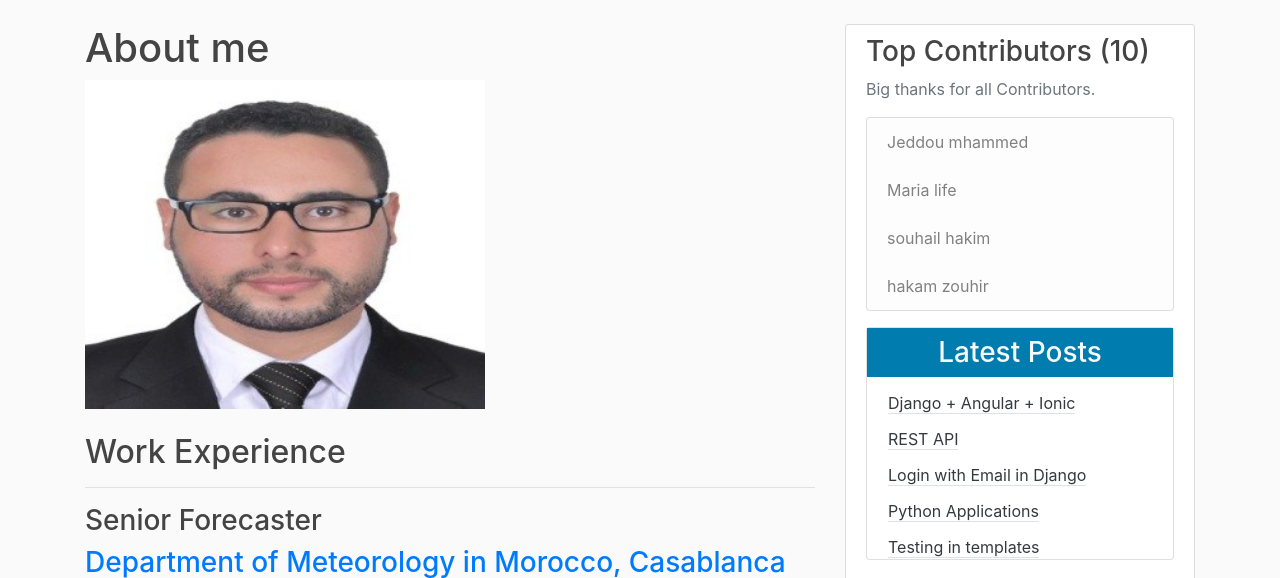
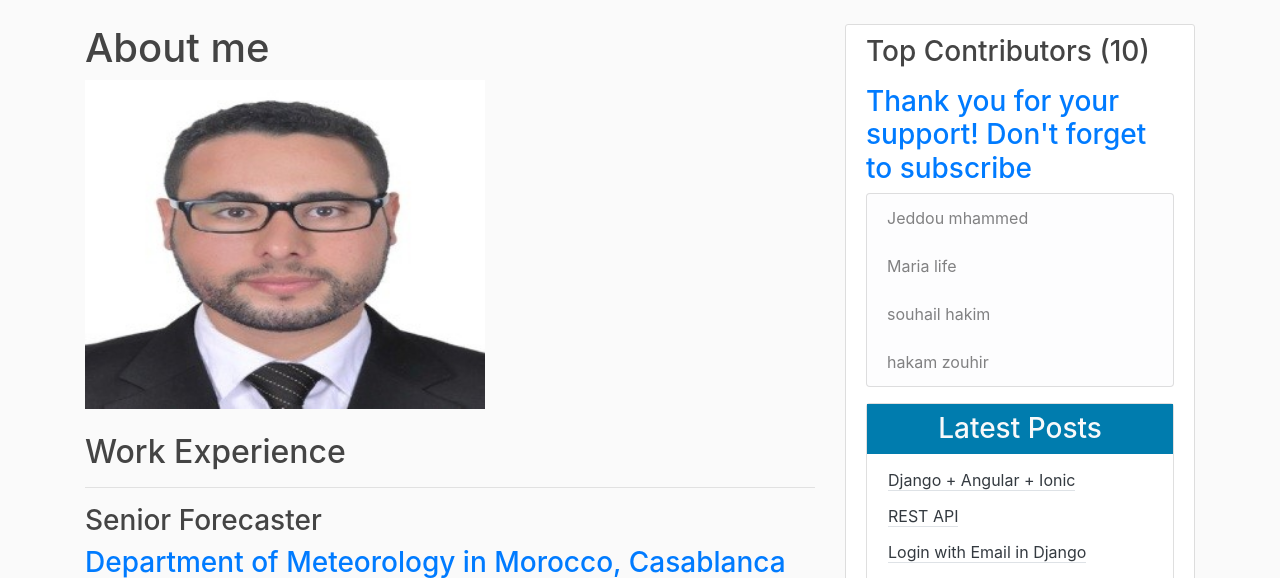
Before and after one commit to mhammed2020/Send-email-with-django, a Django app: page /about/ in a window 1280 px wide. Shown: the part 56-634 px from the top of the page. Run offline with Django 3.2, Linux system fonts and the light colour scheme; data comes from the database, SQL or seed files in the repository; both versions use the stored data as it was after the commit; some libraries are stand-ins or nearby versions.

```diff
--- a/blog/templates/blog/base.html
+++ b/blog/templates/blog/base.html
@@ -92,7 +92,11 @@
 
 
     <h3> Top Contributors (10)</h3>
-    <p class='text-muted'>Big thanks for all Contributors.
+    <p class='text-muted'>
+
+      <h3 class="extra-info"><span><a href="{% url 'register' %}"> Thank you for your support!
+        Don't forget to subscribe</a> </span></h3>
+
       <ul class="list-group">
         <li class="list-group-item list-group-item-light">Jeddou mhammed</li>
         <li class="list-group-item list-group-item-light">Maria life</li>
```
Also changed, not shown: db.sqlite3.
